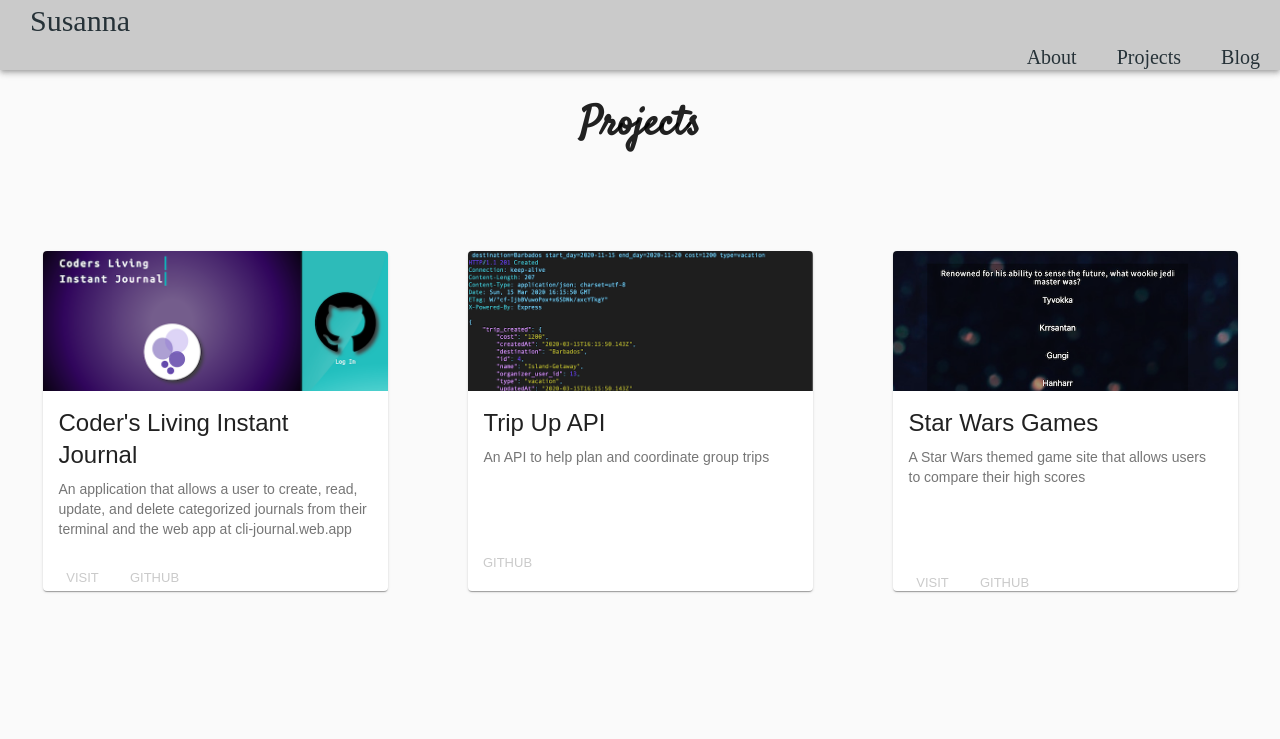
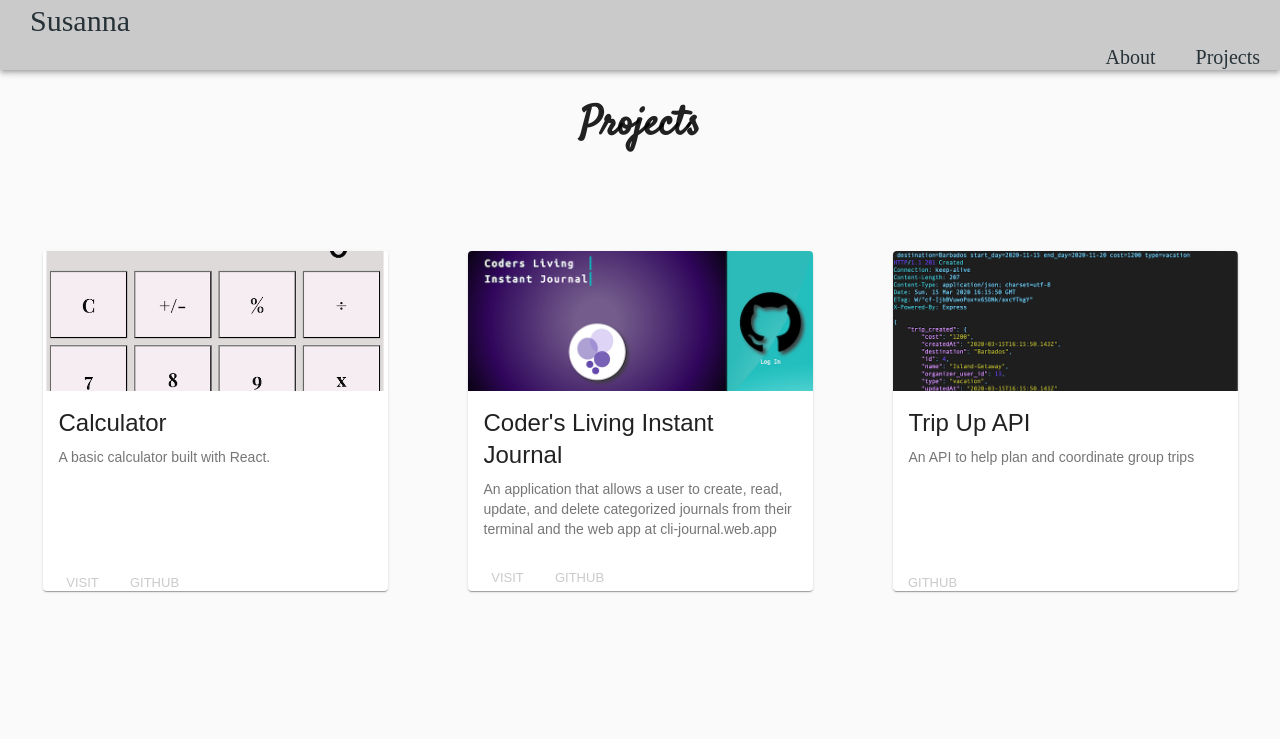
Before and after one commit to slakeyj/portfolio-react, a React (Create React App) app: page /projects in a window 1280 px wide. Shown: the top 739 px of the page. Built offline with nearby package versions, Linux system fonts and the light colour scheme; a web font is replaced by a local one.

Commit message:
updated projects page

```diff
--- a/src/components/NavBar/NavBar.js
+++ b/src/components/NavBar/NavBar.jsx
@@ -55,9 +55,6 @@
           <Link to='/projects' className={classes.linkStyles}>
             Projects
             </Link>
-          <Link to='/blog' className={classes.linkStyles}>
-            Blog
-            </Link>
         </div>
       </AppBar>
 
--- a/src/components/Projects/Projects.js
+++ b/src/components/Projects/Projects.jsx
@@ -4,6 +4,7 @@
 import loginImage from './clij.png'
 import createTrip from './create-trip.png'
 import trivia from './trivia.png'
+import calculator from './calculator.png'
 
 const useStyles = makeStyles({
   root: {
@@ -26,22 +27,62 @@
 
   return (
     <>
-
-      {/* CLIJ */}
       <Grid container justify="center">
         <Grid item >
           <h1>Projects</h1>
         </Grid>
       </Grid>
       <Grid container direction="row" spacing={10} justify="center">
+
+      {/* Calculator */}
       <Grid item >
           <Card className={classes.root}>
             <CardActionArea>
+            <a target="_blank" href="https://slakeyj.github.io/calculator/">
+              <CardMedia
+                className={classes.media}
+                image={calculator}
+                title="calculator"
+              />
+              </a>
+              <CardContent>
+                <Typography gutterBottom variant="h5" component="h2">
+                  Calculator
+                </Typography>
+                <Typography variant="body2" color="textSecondary" component="p">
+                  A basic calculator built with React.
+                  <br></br>
+                  <br></br>
+                </Typography>
+              </CardContent>
+            </CardActionArea>
+
+            <CardActions className={classes.cardActionsStyles}>
+            <a target="_blank" href="https://slakeyj.github.io/calculator/">
+                <Button size="small" color="primary">
+                  Visit
+                </Button>
+              </a>
+              <a target="_blank" href="https://github.com/slakeyj/calculator">
+                <Button size="small" color="primary">
+                  Github
+              </Button>
+              </a>
+            </CardActions>
+          </Card >
+        </Grid>
+
+        {/* CLIJ */}
+        <Grid item >
+          <Card className={classes.root}>
+            <CardActionArea>
+            <a target="_blank" href="https://cli-journal.web.app/">
               <CardMedia
                 className={classes.media}
                 image={loginImage}
                 title="CLIJ"
               />
+              </a>
               <CardContent>
                 <Typography gutterBottom variant="h5" component="h2">
                   Coder's Living Instant Journal
@@ -71,24 +112,25 @@
         <Grid item >
           <Card className={classes.root}>
             <CardActionArea>
+            <a target="_blank" href="https://github.com/trip-up/trip-up">
               <CardMedia
                 className={classes.media}
                 image={createTrip}
                 title="trip up create trip"
               />
+              </a>
               <CardContent>
                 <Typography gutterBottom variant="h5" component="h2">
                   Trip Up API
                 </Typography>
                 <Typography variant="body2" color="textSecondary" component="p">
                   An API to help plan and coordinate group trips
-
+                  <br></br>
+                  <br></br>
                 </Typography>
               </CardContent>
             </CardActionArea>
             <CardActions className={classes.cardActionsStyles}>
-
-
               <a target="_blank" href="https://github.com/trip-up/trip-up">
                 <Button size="small" color="primary">
                   Github
@@ -101,21 +143,20 @@
         {/* Star Wars Games */}
         <Grid item >
           <Card className={classes.root}>
-
             <CardActionArea>
+            <a target="_blank" href="http://star-wars-games.herokuapp.com/">
               <CardMedia
                 className={classes.media}
                 image={trivia}
                 title="star wars trivia"
               />
+              </a>
               <CardContent>
                 <Typography gutterBottom variant="h5" component="h2">
                   Star Wars Games
                 </Typography>
                 <Typography variant="body2" color="textSecondary" component="p">
                   A Star Wars themed game site that allows users to compare their high scores
-
-
                 </Typography>
               </CardContent>
             </CardActionArea>
```
Also changed, not shown: src/components/About/About.jsx (renamed from src/components/About/About.js), src/components/App/App.jsx (renamed from src/components/App/App.js), src/components/Footer/Footer.jsx (renamed from src/components/Footer/Footer.js), src/components/Home/Home.jsx (renamed from src/components/Home/Home.js), src/components/Projects/calculator.png (added). Lines whose indentation alone changed are shown as unchanged.
